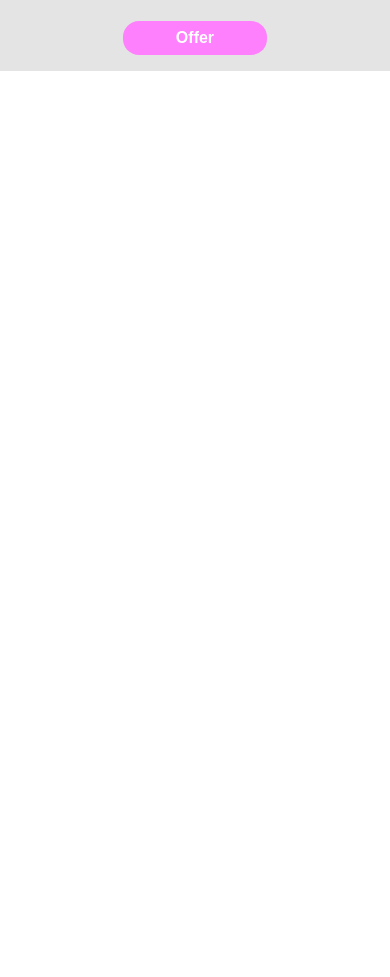
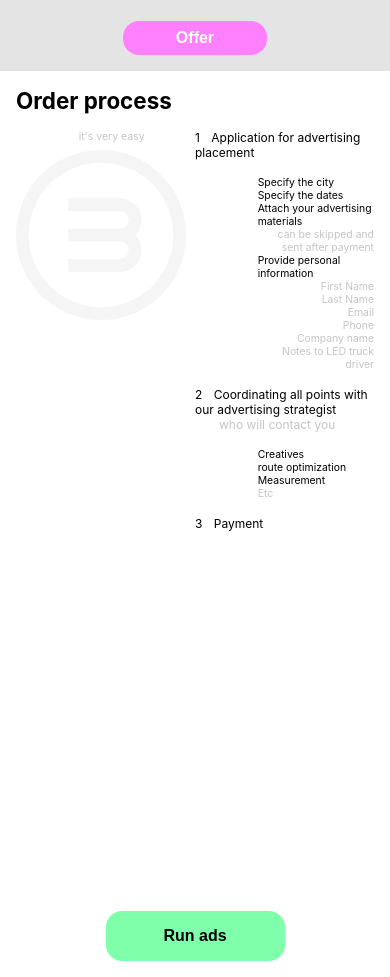
Before and after one commit to n-jabes/tglobals, a React (Create React App) app: page / in a window 390 px wide. Shown: the part 8080-9057 px from the top of the page. Before the commit the page ends 8151 px from the top, so only its background shows below. Built offline with nearby package versions, Linux system fonts and the light colour scheme.

Commit message:
added the order process section/fourteenth row

```diff
--- a/src/index.css
+++ b/src/index.css
@@ -1058,6 +1058,82 @@ a {
   background: #ff80fd;
 }
 
+.fourteenth-row {
+  width: 100%;
+  height: 100%;
+  padding: 2rem;
+}
+.lightText {
+  color: #3c3c434d;
+}
+
+.fourteenth-row h2 {
+  font-size: 1.9rem;
+  padding-bottom: 1rem;
+}
+
+.fourteenth-row .container {
+  display: flex;
+  align-items: center;
+  justify-content: space-between;
+}
+
+.fourteenth-row .container .left {
+  width: 50%;
+}
+
+.fourteenth-row .container .left p {
+  width: 50%;
+  margin-left: 50%;
+  margin-bottom: 1%;
+}
+
+.fourteenth-row .container .left img {
+  width: 50%;
+  height: 50%;
+  margin-left: 25%;
+}
+
+.fourteenth-row .container .right {
+  width: 50%;
+}
+
+.fourteenth-row .container .right .step span {
+  margin-right: 0.5rem;
+}
+
+.fourteenth-row .container .right .floated {
+  width: 50%;
+  margin-left: 50%;
+}
+
+.fourteenth-row .container .right .floated p .sub {
+  text-align: end;
+  font-size: 0.75rem;
+}
+
+.fourteenth-row .container .right .step .sub {
+  font-size: 0.75rem;
+  margin-left: 1.5rem;
+}
+
+.fourteenth-row .bottom .adsArea {
+  height: 40vh;
+  width: 100%;
+}
+
+.fourteenth-row .bottom button {
+  font-size: 1.4rem;
+  font-weight: 600;
+  padding: 1rem;
+  width: 15%;
+  margin-left: 42.5%;
+  border: none;
+  border-radius: 1rem;
+  background: #80ffab;
+  cursor: pointer;
+}
+
 /* responsiveness */
 
 @media screen and (max-width: 950px) {
@@ -1402,6 +1478,53 @@ a {
     width: 20%;
     margin-left: 40%;
   }
+
+  .fourteenth-row {
+    padding: 1rem;
+  }
+
+  .fourteenth-row h2 {
+    font-size: 1.6rem;
+    padding-bottom: 1rem;
+  }
+
+  .fourteenth-row .container .left p {
+    width: 50%;
+    margin-left: 50%;
+    margin-bottom: 4%;
+  }
+
+  .fourteenth-row .container .left img {
+    width: 95%;
+    height: 100%;
+    margin: 0;
+  }
+
+  .fourteenth-row .container .right {
+    width: 50%;
+  }
+
+  .fourteenth-row .container .right .floated {
+    width: 60%;
+    margin-left: 40%;
+    font-size: 0.75rem;
+    margin-top: 1rem;
+    margin-bottom: 1rem;
+  }
+
+  .fourteenth-row .container .right .floated p .sub {
+    font-size: 0.65rem;
+  }
+
+  .fourteenth-row .bottom .adsArea {
+    height: 50vh;
+  }
+
+  .fourteenth-row .bottom button {
+    font-size: 1.2rem;
+    width: 25%;
+    margin-left: 37.5%;
+  }
 }
 
 @media screen and (max-width: 550px) {
@@ -1646,6 +1769,41 @@ a {
     font-size: 1rem;
     padding: 0.5rem;
   }
+
+  .fourteenth-row {
+    padding: 1rem;
+  }
+
+  .fourteenth-row h2 {
+    font-size: 1.4rem;
+  }
+
+  .fourteenth-row .container {
+    align-items: start;
+  }
+
+  .fourteenth-row .container .left p {
+    width: 65%;
+    margin-left: 35%;
+    font-size: 0.75em;
+  }
+
+  .fourteenth-row .container .right {font-size: 0.75rem;}
+  .fourteenth-row .container .right .floated {
+    width: 65%;
+    margin-left: 35%;
+    font-size: 0.65rem;
+  }
+
+  .fourteenth-row .bottom .adsArea {
+    height: 45vh;
+  }
+
+  .fourteenth-row .bottom button {
+    font-size: 1rem;
+    width: 50%;
+    margin-left: 25%;
+  }
 }
 
 /* Home Ends */
--- a/src/pages/Home.jsx
+++ b/src/pages/Home.jsx
@@ -29,6 +29,7 @@ import Advertisement3 from '../assets/Ads_setting_3.png';
 import Advertisement4 from '../assets/Ads_setting_4.png';
 import Map from '../assets/MapExample.png';
 import flag from '../assets/flag.png';
+import lightLogo from '../assets/order_logo.png';
 
 import Calendar from './../components/Calendar';
 
@@ -478,6 +479,56 @@ function Home(props) {
           <button>Offer</button>
         </div>
       </div>
+
+      <div className="fourteenth-row">
+        <h2>Order process</h2>
+        <div className="container">
+          <div className="left">
+            <p className="lightText">it's very easy</p>
+            <img src={lightLogo} alt="ligt logo" />
+          </div>
+          <div className="right">
+            <div className="step">
+              <span>1</span> Application for advertising placement
+            </div>
+            <div className="floated">
+              <p>Specify the city</p>
+              <p>Specify the dates</p>
+              <p>
+                Attach your advertising materials
+                <p className="sub lightText">
+                  can be skipped and sent after payment
+                </p>
+              </p>
+              <p>
+                Provide personal information
+                <p className=" sub lightText">
+                  First Name <br /> Last Name <br /> Email <br /> Phone <br />
+                  Company name <br /> Notes to LED truck driver
+                </p>
+              </p>
+            </div>
+            <div className="step">
+              <span>2</span> Coordinating all points with our advertising
+              strategist
+              <p className="sub lightText">who will contact you</p>
+            </div>
+            <div className="floated">
+              <p>Creatives</p>
+              <p>route optimization</p>
+              <p>Measurement</p>
+              <p className="lightText">Etc</p>
+            </div>
+            <div className="step">
+              <span>3</span> Payment
+            </div>
+          </div>
+        </div>
+        <div className="bottom">
+          <div className="adsArea"></div>
+          <button>Run ads</button>
+        </div>
+      </div>
     </div>
   );
 }
```
